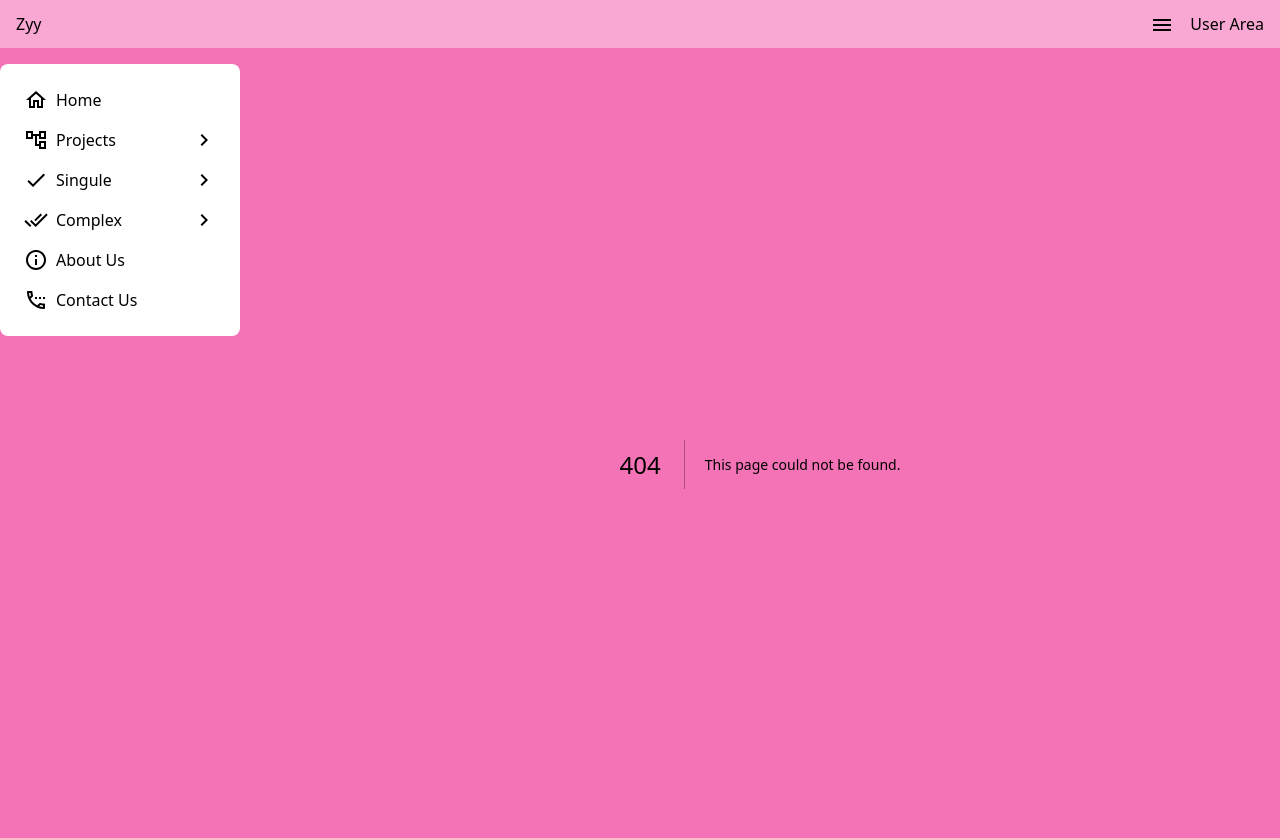
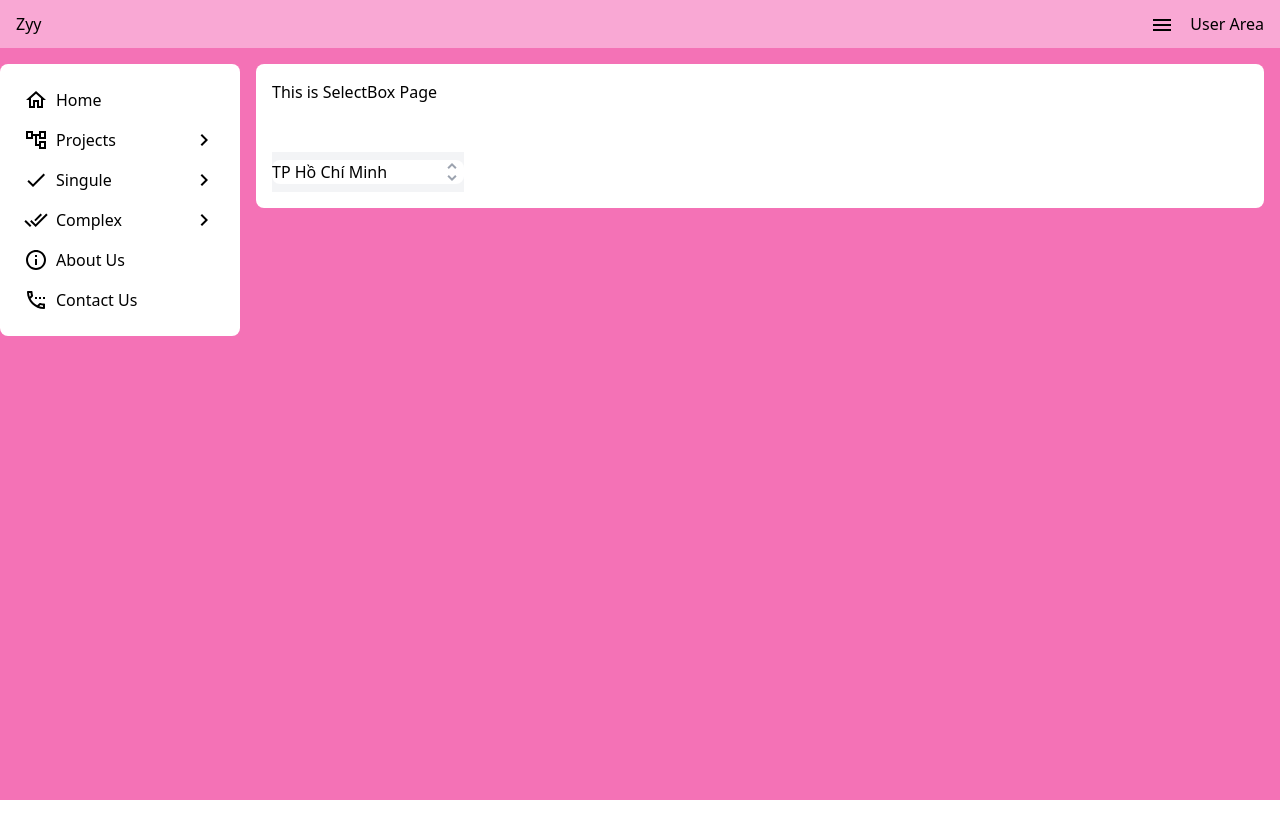
Before and after one commit to tranvy57/ZysDashboard, a Next.js app: page /singular/selectbox in a window 1280 px wide. Before the commit this address had no page. Shown: the top 838 px of the page. After the commit the page ends 800 px from the top, so only its background shows below. Built offline with nearby package versions, Linux system fonts and the light colour scheme.

Commit message:
add customSelectedBox

```diff
--- /dev/null
+++ b/src/app/singular/selectbox/components/CustomSelectBox.tsx
@@ -0,0 +1,53 @@
+'use client'
+import React, { useState } from 'react'
+import UnfoldMoreOutlinedIcon from '@mui/icons-material/UnfoldMoreOutlined'
+import CheckOutlinedIcon from '@mui/icons-material/CheckOutlined'
+
+const cities = ['TP Hồ Chí Minh', 'Đà Lạt', 'Hà Nội', 'Phú Yên', 'Nam Định']
+
+const CustomSelectBox = () => {
+	const [selectedCity, setSelectedCity] = useState('TP Hồ Chí Minh')
+	const [open, setOpen] = useState(false)
+	return (
+		<>
+			<div className="flex flex-col justify-center items-center w-fit bg-gray-100  relative z-30">
+				<div
+					onClick={() => setOpen((prev) => !prev)}
+					className="flex flex-row justify-between items-center bg-white w-48 my-2 rounded-lg cursor-pointer"
+				>
+					<span>{selectedCity}</span>
+					<UnfoldMoreOutlinedIcon className="text-gray-400" />
+				</div>
+				<div
+					className={`flex flex-col bg-white w-48 my-2 rounded-lg ${
+						open ? 'opacity-100 h-auto' : 'opacity-0 h-0'
+					} transition-all duration-200 overflow-hidden absolute top-16 left-0`}
+				>
+					{cities.map((item) => (
+						<div
+							key={item}
+							onClick={() => {
+								setSelectedCity(item)
+								setOpen(false)
+							}}
+							className={`flex justify-start items-center gap-x-2 px-2 py-1 hover:bg-orange-100 cursor-pointer ${
+								selectedCity === item ? 'bg-orange-100' : ''
+							}`}
+						>
+							<CheckOutlinedIcon
+								className={`text-orange-300 ${selectedCity === item ? 'opacity-100' : 'opacity-0'}`}
+							/>
+							{item}
+						</div>
+					))}
+				</div>
+			</div>
+			<div
+				onClick={() => setOpen(false)}
+				className={`bg-gray-100 fixed inset-0 opacity-50 z-0 ${open ? 'block' : 'hidden'}`}
+			></div>
+		</>
+	)
+}
+
+export default CustomSelectBox
--- /dev/null
+++ b/src/app/singular/selectbox/page.tsx
@@ -0,0 +1,16 @@
+'use client'
+import React, { useState } from 'react'
+import CustomSelectBox from './components/CustomSelectBox'
+
+const SelectBoxPage = () => {
+	return (
+		<div className="bg-white rounded-lg mx-4 p-4">
+			<h1>This is SelectBox Page</h1>
+			<br />
+			<br />
+			<CustomSelectBox />
+		</div>
+	)
+}
+
+export default SelectBoxPage
```
